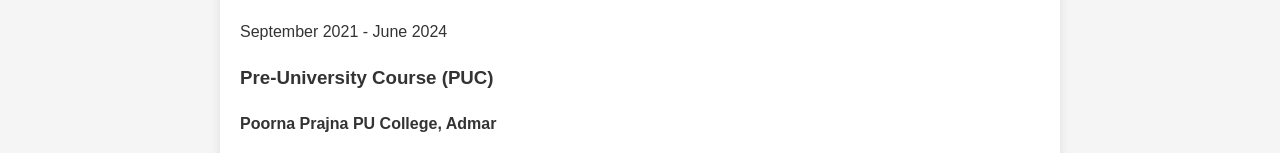
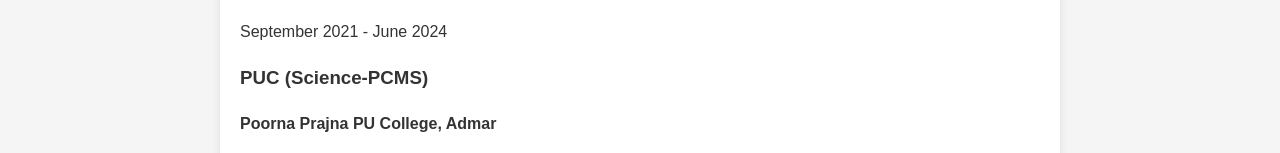
Before and after one commit to shreyapaniyoor/shreyapaniyoor.github.io, a plain HTML site: page index.html in a window 1280 px wide. Shown: the part 603-756 px from the top of the page. Drawn offline with Linux system fonts and the light colour scheme.

Commit message:
Update index.html

```diff
--- a/index.html
+++ b/index.html
@@ -123,7 +123,7 @@
                 <p>September 2021 - June 2024</p>
             </div>
             <div class="education-item">
-                <h3>Pre-University Course (PUC)</h3>
+                <h3>PUC (Science-PCMS)</h3>
                 <p><strong>Poorna Prajna PU College, Admar</strong></p>
                 <p>June 2019 - April 2021</p>
             </div>
```
